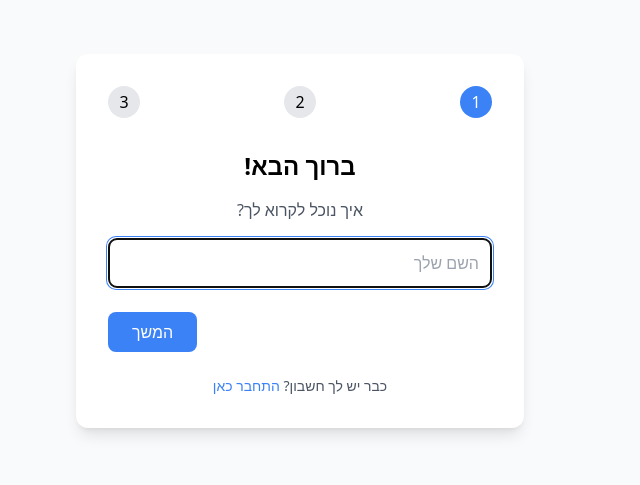
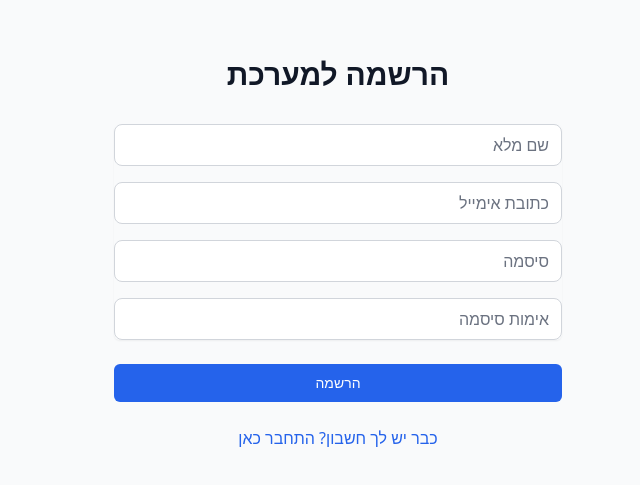
Before and after one commit to mmmtweb2/TodoApp, a React (Create React App) app in the folder client/: page /register in a window 1280 px wide. Shown: the part 159-644 px from the top of the page, without its empty margins (428-1068 px from the left). Built offline with nearby package versions, Linux system fonts and the light colour scheme.

Commit message:
עדכון קומפוננטות Login ו-Register וראוט האותנטיקציה

```diff
--- a/client/src/components/auth/Login.jsx
+++ b/client/src/components/auth/Login.jsx
@@ -1,6 +1,7 @@
-import React, { useState } from 'react';
+// components/auth/Login.jsx
+import React, { useState, useEffect } from 'react';
+import { useNavigate, Link, useLocation } from 'react-router-dom';
 import { useAuth } from '../../contexts/AuthContext';
-import { useNavigate, useLocation } from 'react-router-dom';
 
 const Login = () => {
     const [formData, setFormData] = useState({
@@ -8,179 +9,121 @@ const Login = () => {
         password: ''
     });
     const [error, setError] = useState('');
+    const [success, setSuccess] = useState('');
     const [isLoading, setIsLoading] = useState(false);
-    const [showPassword, setShowPassword] = useState(false);
-    const { login, resetPassword } = useAuth();  // הוספנו resetPassword כאן
     const navigate = useNavigate();
     const location = useLocation();
+    const { login } = useAuth();
+
+    // קליטת ההודעה מדף ההרשמה
+    useEffect(() => {
+        if (location.state?.message) {
+            setSuccess(location.state.message);
+            setFormData(prev => ({
+                ...prev,
+                email: location.state.email || ''
+            }));
+            // ניקוי ה-state כדי שההודעה לא תופיע שוב ברענון
+            navigate(location.pathname, { replace: true });
+        }
+    }, [location]);
 
     const handleSubmit = async (e) => {
         e.preventDefault();
         setError('');
-        setIsLoading(true);
+        setSuccess('');
 
         try {
+            setIsLoading(true);
+            console.log('Attempting login with email:', formData.email);
+
             await login(formData.email, formData.password);
-            // ניווט לדף הקודם או לדף הבית
-            const from = location.state?.from?.pathname || '/';
-            navigate(from, { replace: true });
+            navigate('/');
         } catch (err) {
-            setError(err.message);
+            console.error('Login error:', err);
+            setError(err.message || 'שגיאה בהתחברות');
         } finally {
             setIsLoading(false);
         }
     };
 
-    const handleRegisterClick = () => {
-        navigate('/register');
-    };
-
-    const handleResetPassword = async () => {
-        if (!formData.email) {
-            setError('אנא הכנס כתובת אימייל לאיפוס הסיסמה');
-            return;
-        }
-
-        try {
-            setIsLoading(true);
-            await resetPassword(formData.email);
-            alert('הוראות לאיפוס הסיסמה נשלחו לאימייל שלך');
-        } catch (err) {
-            setError('שגיאה בשליחת בקשת איפוס הסיסמה');
-        } finally {
-            setIsLoading(false);
-        }
+    const handleChange = (e) => {
+        setFormData(prev => ({
+            ...prev,
+            [e.target.name]: e.target.value
+        }));
     };
 
     return (
         <div className="min-h-screen flex items-center justify-center bg-gray-50 py-12 px-4 sm:px-6 lg:px-8">
-            <div className="max-w-md w-full space-y-8 bg-white p-8 rounded-xl shadow-lg">
+            <div className="max-w-md w-full space-y-8">
                 <div>
-                    <h2 className="text-center text-3xl font-bold text-gray-900">
-                        ברוכים השבים!
+                    <h2 className="mt-6 text-center text-3xl font-extrabold text-gray-900">
+                        התחברות למערכת
                     </h2>
-                    <p className="mt-2 text-center text-sm text-gray-600">
-                        טוב לראות אותך שוב
-                    </p>
                 </div>
 
                 {error && (
-                    <div className="bg-red-50 text-red-500 p-3 rounded-lg text-sm text-center">
+                    <div className="bg-red-50 text-red-500 p-3 rounded-lg text-center">
                         {error}
                     </div>
                 )}
 
+                {success && (
+                    <div className="bg-green-50 text-green-500 p-3 rounded-lg text-center">
+                        {success}
+                    </div>
+                )}
+
                 <form className="mt-8 space-y-6" onSubmit={handleSubmit}>
-                    <div className="space-y-4">
+                    <div className="rounded-md shadow-sm space-y-4">
                         <div>
-                            <label htmlFor="email" className="sr-only">
-                                אימייל
-                            </label>
+                            <label htmlFor="email" className="sr-only">אימייל</label>
                             <input
                                 id="email"
                                 name="email"
                                 type="email"
-                                autoComplete="email"
                                 required
                                 value={formData.email}
-                                onChange={(e) => setFormData({ ...formData, email: e.target.value })}
-                                className="appearance-none rounded-lg relative block w-full px-3 py-2 border
-                                         border-gray-300 placeholder-gray-500 text-gray-900 focus:outline-none
-                                         focus:ring-blue-500 focus:border-blue-500 focus:z-10 sm:text-sm"
+                                onChange={handleChange}
+                                className="appearance-none rounded-lg relative block w-full px-3 py-2 border border-gray-300 placeholder-gray-500 text-gray-900 focus:outline-none focus:ring-blue-500 focus:border-blue-500"
                                 placeholder="כתובת אימייל"
                             />
                         </div>
-                        <div className="relative">
-                            <label htmlFor="password" className="sr-only">
-                                סיסמה
-                            </label>
+                        <div>
+                            <label htmlFor="password" className="sr-only">סיסמה</label>
                             <input
                                 id="password"
                                 name="password"
-                                type={showPassword ? "text" : "password"}
-                                autoComplete="current-password"
+                                type="password"
                                 required
                                 value={formData.password}
-                                onChange={(e) => setFormData({ ...formData, password: e.target.value })}
-                                className="appearance-none rounded-lg relative block w-full px-3 py-2 border
-                                         border-gray-300 placeholder-gray-500 text-gray-900 focus:outline-none
-                                         focus:ring-blue-500 focus:border-blue-500 focus:z-10 sm:text-sm"
+                                onChange={handleChange}
+                                className="appearance-none rounded-lg relative block w-full px-3 py-2 border border-gray-300 placeholder-gray-500 text-gray-900 focus:outline-none focus:ring-blue-500 focus:border-blue-500"
                                 placeholder="סיסמה"
                             />
-                            <button
-                                type="button"
-                                onClick={() => setShowPassword(!showPassword)}
-                                className="absolute inset-y-0 left-0 pl-3 flex items-center"
-                            >
-                                {showPassword ? (
-                                    <svg className="h-5 w-5 text-gray-400" fill="none" viewBox="0 0 24 24" stroke="currentColor">
-                                        <path strokeLinecap="round" strokeLinejoin="round" strokeWidth={2}
-                                            d="M13.875 18.825A10.05 10.05 0 0112 19c-4.478 0-8.268-2.943-9.543-7a9.97 9.97 0 011.563-3.029m5.858.908a3 3 0 114.243 4.243M9.878 9.878l4.242 4.242M9.88 9.88l-3.29-3.29m7.532 7.532l3.29 3.29M3 3l3.59 3.59m0 0A9.953 9.953 0 0112 5c4.478 0 8.268 2.943 9.543 7a10.025 10.025 0 01-4.132 5.411m0 0L21 21" />
-                                    </svg>
-                                ) : (
-                                    <svg className="h-5 w-5 text-gray-400" fill="none" viewBox="0 0 24 24" stroke="currentColor">
-                                        <path strokeLinecap="round" strokeLinejoin="round" strokeWidth={2}
-                                            d="M15 12a3 3 0 11-6 0 3 3 0 016 0z" />
-                                        <path strokeLinecap="round" strokeLinejoin="round" strokeWidth={2}
-                                            d="M2.458 12C3.732 7.943 7.523 5 12 5c4.478 0 8.268 2.943 9.542 7-1.274 4.057-5.064 7-9.542 7-4.477 0-8.268-2.943-9.542-7z" />
-                                    </svg>
-                                )}
-                            </button>
                         </div>
-                    </div>
-
-                    <div className="flex items-center justify-between">
-                        <div className="flex items-center">
-                            <input
-                                id="remember-me"
-                                name="remember-me"
-                                type="checkbox"
-                                className="h-4 w-4 text-blue-600 focus:ring-blue-500 border-gray-300 rounded"
-                            />
-                            <label htmlFor="remember-me" className="mr-2 block text-sm text-gray-900">
-                                זכור אותי
-                            </label>
-                        </div>
-
-                        <button
-                            type="button"
-                            onClick={handleResetPassword}
-                            className="text-sm font-medium text-blue-600 hover:text-blue-500"
-                        >
-                            שכחת סיסמה?
-                        </button>
                     </div>
 
                     <div>
                         <button
                             type="submit"
                             disabled={isLoading}
-                            className="group relative w-full flex justify-center py-2 px-4 border border-transparent
-                                     text-sm font-medium rounded-md text-white bg-blue-600 hover:bg-blue-700
-                                     focus:outline-none focus:ring-2 focus:ring-offset-2 focus:ring-blue-500
-                                     disabled:bg-blue-300 disabled:cursor-not-allowed"
+                            className="group relative w-full flex justify-center py-2 px-4 border border-transparent text-sm font-medium rounded-md text-white bg-blue-600 hover:bg-blue-700 focus:outline-none focus:ring-2 focus:ring-offset-2 focus:ring-blue-500 disabled:bg-blue-300 disabled:cursor-not-allowed"
                         >
-                            {isLoading ? (
-                                <svg className="animate-spin h-5 w-5 text-white" xmlns="http://www.w3.org/2000/svg" fill="none" viewBox="0 0 24 24">
-                                    <circle className="opacity-25" cx="12" cy="12" r="10" stroke="currentColor" strokeWidth="4"></circle>
-                                    <path className="opacity-75" fill="currentColor" d="M4 12a8 8 0 018-8V0C5.373 0 0 5.373 0 12h4zm2 5.291A7.962 7.962 0 014 12H0c0 3.042 1.135 5.824 3 7.938l3-2.647z"></path>
-                                </svg>
-                            ) : (
-                                'התחבר'
-                            )}
+                            {isLoading ? 'מתחבר...' : 'התחברות'}
                         </button>
                     </div>
+
+                    <div className="text-center">
+                        <Link
+                            to="/register"
+                            className="font-medium text-blue-600 hover:text-blue-500"
+                        >
+                            אין לך חשבון? הירשם כאן
+                        </Link>
+                    </div>
                 </form>
-
-                <p className="mt-2 text-center text-sm text-gray-600">
-                    עדיין אין לך חשבון?{' '}
-                    <button
-                        onClick={handleRegisterClick}
-                        className="font-medium text-blue-600 hover:text-blue-500"
-                    >
-                        הירשם עכשיו
-                    </button>
-                </p>
             </div>
         </div>
     );
--- a/client/src/components/auth/Register.jsx
+++ b/client/src/components/auth/Register.jsx
@@ -1,155 +1,174 @@
+// components/auth/Register.jsx
 import React, { useState } from 'react';
+import { useNavigate, Link } from 'react-router-dom';
 import { useAuth } from '../../contexts/AuthContext';
-import { useNavigate } from 'react-router-dom';
 
 const Register = () => {
-    const [step, setStep] = useState(1);
     const [formData, setFormData] = useState({
         name: '',
         email: '',
         password: '',
-        avatar: null
+        confirmPassword: ''
     });
     const [error, setError] = useState('');
+    const [success, setSuccess] = useState('');
+    const [isLoading, setIsLoading] = useState(false);
+    const navigate = useNavigate();
     const { register } = useAuth();
-    const navigate = useNavigate();
 
     const handleSubmit = async (e) => {
         e.preventDefault();
+        setError('');
+        setSuccess('');
+
+        // בדיקות ולידציה
+        if (formData.password !== formData.confirmPassword) {
+            setError('הסיסמאות אינן תואמות');
+            return;
+        }
+
+        if (formData.password.length < 6) {
+            setError('הסיסמה חייבת להכיל לפחות 6 תווים');
+            return;
+        }
+
         try {
-            await register(formData);
-            navigate('/app');
+            setIsLoading(true);
+            console.log('Attempting registration with:', {
+                name: formData.name,
+                email: formData.email
+            });
+
+            await register({
+                name: formData.name,
+                email: formData.email,
+                password: formData.password
+            });
+
+            // הצגת הודעת הצלחה
+            setSuccess('ההרשמה בוצעה בהצלחה! מעביר אותך להתחברות...');
+
+            // המתנה קצרה לפני הניווט
+            setTimeout(() => {
+                navigate('/login', {
+                    state: {
+                        message: 'ההרשמה הושלמה בהצלחה, אנא התחבר עם פרטי החשבון שלך',
+                        email: formData.email
+                    }
+                });
+            }, 2000);
+
         } catch (err) {
-            setError(err.message);
+            console.error('Registration error:', err);
+            setError(err.message || 'שגיאה בתהליך ההרשמה');
+        } finally {
+            setIsLoading(false);
         }
     };
 
-    const nextStep = () => {
-        if (step === 1 && !formData.name) {
-            setError('אנא הכנס את שמך');
-            return;
-        }
-        if (step === 2 && !formData.email) {
-            setError('אנא הכנס כתובת אימייל');
-            return;
-        }
-        setError('');
-        setStep(prev => prev + 1);
-    };
-
-    const prevStep = () => {
-        setError('');
-        setStep(prev => prev - 1);
+    const handleChange = (e) => {
+        setFormData(prev => ({
+            ...prev,
+            [e.target.name]: e.target.value
+        }));
     };
 
     return (
-        <div className="min-h-screen flex items-center justify-center bg-gray-50">
-            <div className="bg-white p-8 rounded-xl shadow-lg max-w-md w-full">
-                {/* התקדמות */}
-                <div className="flex justify-between mb-8">
-                    {[1, 2, 3].map((stepNumber) => (
-                        <div
-                            key={stepNumber}
-                            className={`w-8 h-8 rounded-full flex items-center justify-center
-                                ${step >= stepNumber ? 'bg-blue-500 text-white' : 'bg-gray-200'}`}
-                        >
-                            {stepNumber}
-                        </div>
-                    ))}
+        <div className="min-h-screen flex items-center justify-center bg-gray-50 py-12 px-4 sm:px-6 lg:px-8">
+            <div className="max-w-md w-full space-y-8">
+                <div>
+                    <h2 className="mt-6 text-center text-3xl font-extrabold text-gray-900">
+                        הרשמה למערכת
+                    </h2>
                 </div>
 
-                <form onSubmit={handleSubmit} className="space-y-6">
-                    {step === 1 && (
-                        <div className="space-y-4">
-                            <h2 className="text-2xl font-bold text-center">ברוך הבא!</h2>
-                            <p className="text-gray-600 text-center">איך נוכל לקרוא לך?</p>
+                {error && (
+                    <div className="bg-red-50 text-red-500 p-3 rounded-lg text-center">
+                        {error}
+                    </div>
+                )}
+
+                {success && (
+                    <div className="bg-green-50 text-green-500 p-3 rounded-lg text-center">
+                        {success}
+                    </div>
+                )}
+
+                <form className="mt-8 space-y-6" onSubmit={handleSubmit}>
+                    <div className="rounded-md shadow-sm space-y-4">
+                        <div>
+                            <label htmlFor="name" className="sr-only">שם מלא</label>
                             <input
+                                id="name"
+                                name="name"
                                 type="text"
-                                placeholder="השם שלך"
+                                required
                                 value={formData.name}
-                                onChange={(e) => setFormData({ ...formData, name: e.target.value })}
-                                className="w-full p-3 border rounded-lg focus:ring-2 focus:ring-blue-500"
-                                autoFocus
+                                onChange={handleChange}
+                                className="appearance-none rounded-lg relative block w-full px-3 py-2 border border-gray-300 placeholder-gray-500 text-gray-900 focus:outline-none focus:ring-blue-500 focus:border-blue-500"
+                                placeholder="שם מלא"
                             />
                         </div>
-                    )}
-
-                    {step === 2 && (
-                        <div className="space-y-4">
-                            <h2 className="text-2xl font-bold text-center">כמעט סיימנו!</h2>
-                            <p className="text-gray-600 text-center">אנחנו צריכים את האימייל שלך</p>
+                        <div>
+                            <label htmlFor="email" className="sr-only">אימייל</label>
                             <input
+                                id="email"
+                                name="email"
                                 type="email"
-                                placeholder="האימייל שלך"
+                                required
                                 value={formData.email}
-                                onChange={(e) => setFormData({ ...formData, email: e.target.value })}
-                                className="w-full p-3 border rounded-lg focus:ring-2 focus:ring-blue-500"
-                                autoFocus
+                                onChange={handleChange}
+                                className="appearance-none rounded-lg relative block w-full px-3 py-2 border border-gray-300 placeholder-gray-500 text-gray-900 focus:outline-none focus:ring-blue-500 focus:border-blue-500"
+                                placeholder="כתובת אימייל"
                             />
                         </div>
-                    )}
+                        <div>
+                            <label htmlFor="password" className="sr-only">סיסמה</label>
+                            <input
+                                id="password"
+                                name="password"
+                                type="password"
+                                required
+                                value={formData.password}
+                                onChange={handleChange}
+                                className="appearance-none rounded-lg relative block w-full px-3 py-2 border border-gray-300 placeholder-gray-500 text-gray-900 focus:outline-none focus:ring-blue-500 focus:border-blue-500"
+                                placeholder="סיסמה"
+                            />
+                        </div>
+                        <div>
+                            <label htmlFor="confirmPassword" className="sr-only">אימות סיסמה</label>
+                            <input
+                                id="confirmPassword"
+                                name="confirmPassword"
+                                type="password"
+                                required
+                                value={formData.confirmPassword}
+                                onChange={handleChange}
+                                className="appearance-none rounded-lg relative block w-full px-3 py-2 border border-gray-300 placeholder-gray-500 text-gray-900 focus:outline-none focus:ring-blue-500 focus:border-blue-500"
+                                placeholder="אימות סיסמה"
+                            />
+                        </div>
+                    </div>
 
-                    {step === 3 && (
-                        <div className="space-y-4">
-                            <h2 className="text-2xl font-bold text-center">רק עוד צעד אחד!</h2>
-                            <p className="text-gray-600 text-center">בחר סיסמה חזקה</p>
-                            <input
-                                type="password"
-                                placeholder="הסיסמה שלך"
-                                value={formData.password}
-                                onChange={(e) => setFormData({ ...formData, password: e.target.value })}
-                                className="w-full p-3 border rounded-lg focus:ring-2 focus:ring-blue-500"
-                                autoFocus
-                            />
-                            <div className="text-sm text-gray-500">
-                                הסיסמה חייבת להכיל לפחות 6 תווים
-                            </div>
-                        </div>
-                    )}
+                    <div>
+                        <button
+                            type="submit"
+                            disabled={isLoading}
+                            className="group relative w-full flex justify-center py-2 px-4 border border-transparent text-sm font-medium rounded-md text-white bg-blue-600 hover:bg-blue-700 focus:outline-none focus:ring-2 focus:ring-offset-2 focus:ring-blue-500 disabled:bg-blue-300 disabled:cursor-not-allowed"
+                        >
+                            {isLoading ? 'מבצע רישום...' : 'הרשמה'}
+                        </button>
+                    </div>
 
-                    {error && (
-                        <div className="text-red-500 text-center text-sm">
-                            {error}
-                        </div>
-                    )}
-
-                    <div className="flex justify-between">
-                        {step > 1 && (
-                            <button
-                                type="button"
-                                onClick={prevStep}
-                                className="px-6 py-2 bg-gray-200 rounded-lg hover:bg-gray-300 transition-colors"
-                            >
-                                חזור
-                            </button>
-                        )}
-                        {step < 3 ? (
-                            <button
-                                type="button"
-                                onClick={nextStep}
-                                className="px-6 py-2 bg-blue-500 text-white rounded-lg
-                                         hover:bg-blue-600 transition-colors mr-auto"
-                            >
-                                המשך
-                            </button>
-                        ) : (
-                            <button
-                                type="submit"
-                                className="px-6 py-2 bg-blue-500 text-white rounded-lg
-                                         hover:bg-blue-600 transition-colors mr-auto"
-                            >
-                                סיום הרשמה
-                            </button>
-                        )}
+                    <div className="text-center">
+                        <Link
+                            to="/login"
+                            className="font-medium text-blue-600 hover:text-blue-500"
+                        >
+                            כבר יש לך חשבון? התחבר כאן
+                        </Link>
                     </div>
                 </form>
-
-                <div className="mt-6 text-center text-sm text-gray-600">
-                    כבר יש לך חשבון?{' '}
-                    <button className="text-blue-500 hover:underline">
-                        התחבר כאן
-                    </button>
-                </div>
             </div>
         </div>
     );
```
Also changed, not shown: 1 other file (tests, documents, lock files or other folders).
